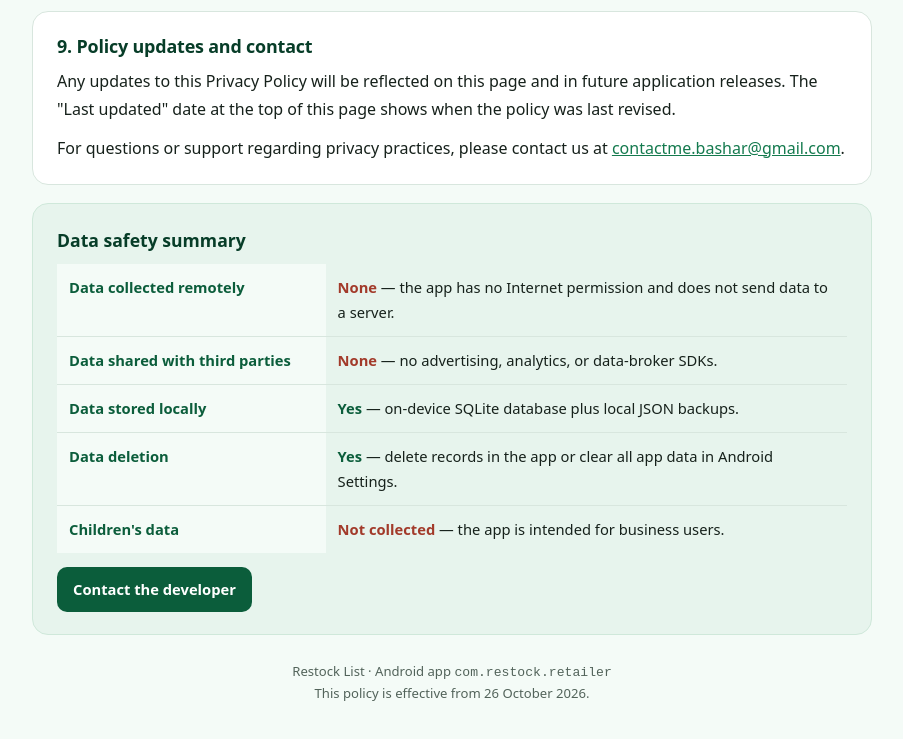
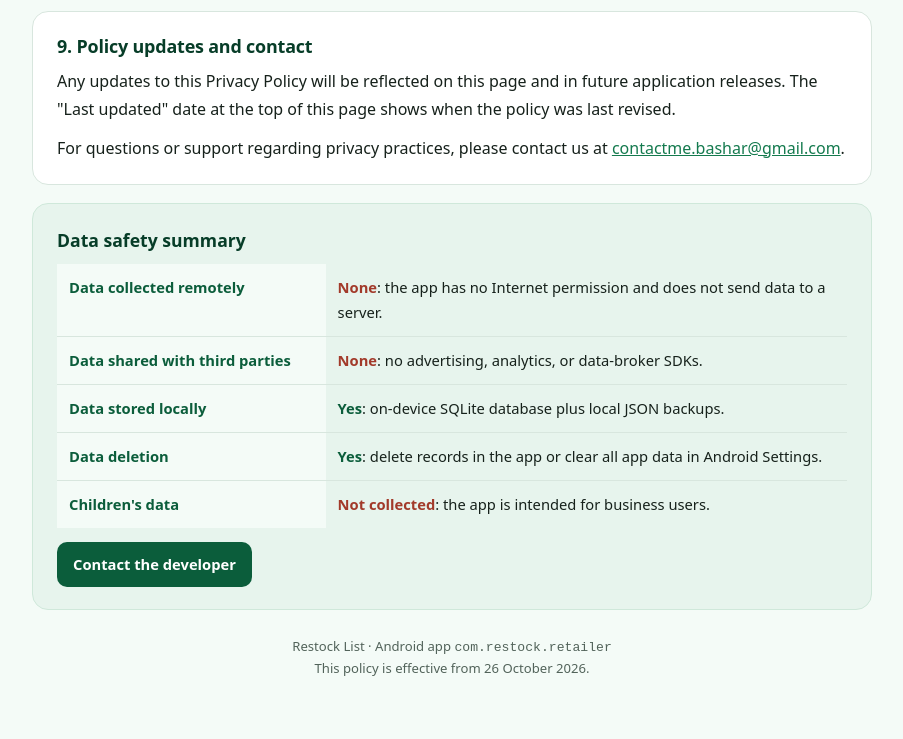
Before and after one commit to Husni786/restock-list-privacy, a plain HTML site: page index.html in a window 1280 px wide. Shown: the part 3813-4552 px from the top of the page, without its empty margins (188-1091 px from the left). Drawn offline with Linux system fonts and the light colour scheme.

Commit message:
Remove em dashes from privacy policy

```diff
--- a/index.html
+++ b/index.html
@@ -4,7 +4,7 @@
   <meta charset="utf-8">
   <meta name="viewport" content="width=device-width, initial-scale=1">
   <meta name="description" content="Privacy Policy for Restock List, an offline-first restock and inventory app for retail shop owners.">
-  <title>Restock List — Privacy Policy</title>
+  <title>Restock List Privacy Policy</title>
   <style>
     :root {
       --green-900: #073d28;
@@ -519,23 +519,23 @@
         <table class="data-table">
           <tr>
             <th>Data collected remotely</th>
-            <td><span class="no">None</span> — the app has no Internet permission and does not send data to a server.</td>
+            <td><span class="no">None</span>: the app has no Internet permission and does not send data to a server.</td>
           </tr>
           <tr>
             <th>Data shared with third parties</th>
-            <td><span class="no">None</span> — no advertising, analytics, or data-broker SDKs.</td>
+            <td><span class="no">None</span>: no advertising, analytics, or data-broker SDKs.</td>
           </tr>
           <tr>
             <th>Data stored locally</th>
-            <td><span class="yes">Yes</span> — on-device SQLite database plus local JSON backups.</td>
+            <td><span class="yes">Yes</span>: on-device SQLite database plus local JSON backups.</td>
           </tr>
           <tr>
             <th>Data deletion</th>
-            <td><span class="yes">Yes</span> — delete records in the app or clear all app data in Android Settings.</td>
+            <td><span class="yes">Yes</span>: delete records in the app or clear all app data in Android Settings.</td>
           </tr>
           <tr>
             <th>Children's data</th>
-            <td><span class="no">Not collected</span> — the app is intended for business users.</td>
+            <td><span class="no">Not collected</span>: the app is intended for business users.</td>
           </tr>
         </table>
         <a class="button" href="mailto:contactme.bashar@gmail.com?subject=Restock%20List%20Privacy%20Question">
```
Also changed, not shown: 1 other file.
